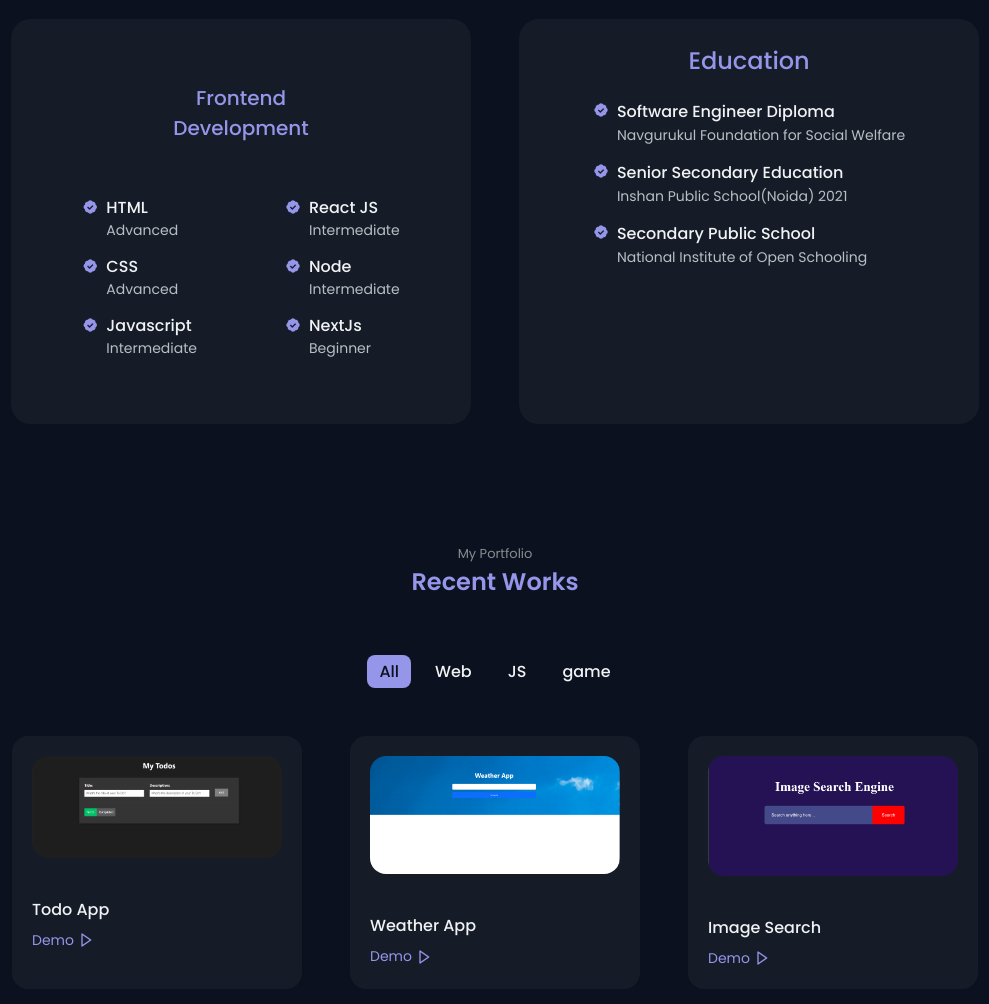
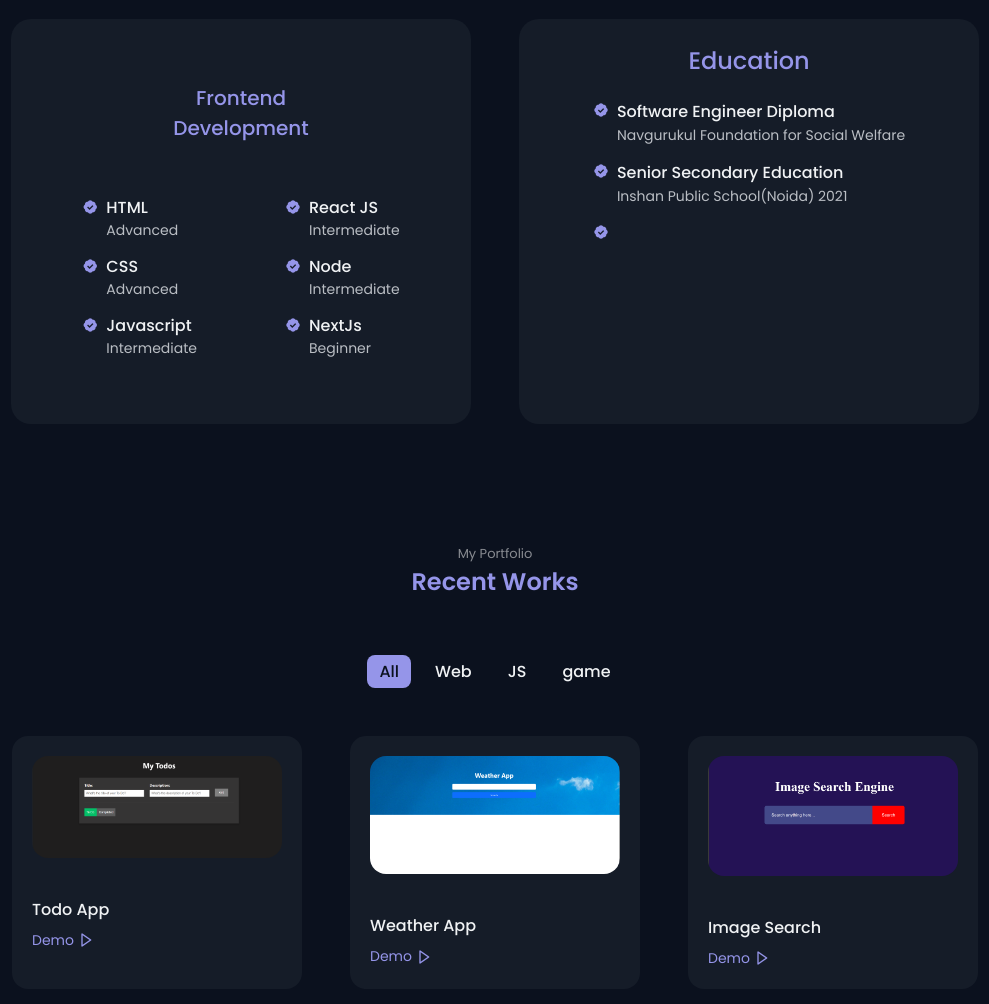
Before and after one commit to pinki-mandal/PORTFOLIO., a plain HTML site: page index.html in a window 1280 px wide. Shown: the part 1318-2322 px from the top of the page, without its empty margins (145-1134 px from the left). Drawn offline with nearby package versions, Linux system fonts and the light colour scheme.

Commit message:
Update index.html

```diff
--- a/index.html
+++ b/index.html
@@ -246,10 +246,7 @@
                             <div class="education__data">
                                 <i class='bx bxs-badge-check'></i>
 
-                                <div>
-                                    <h3 class="education__name">Secondary Public School</h3>
-                                    <span class="education__level">National Institute of Open Schooling</span>
-                                </div>
+
                             </div>
 
                         </div>
```
